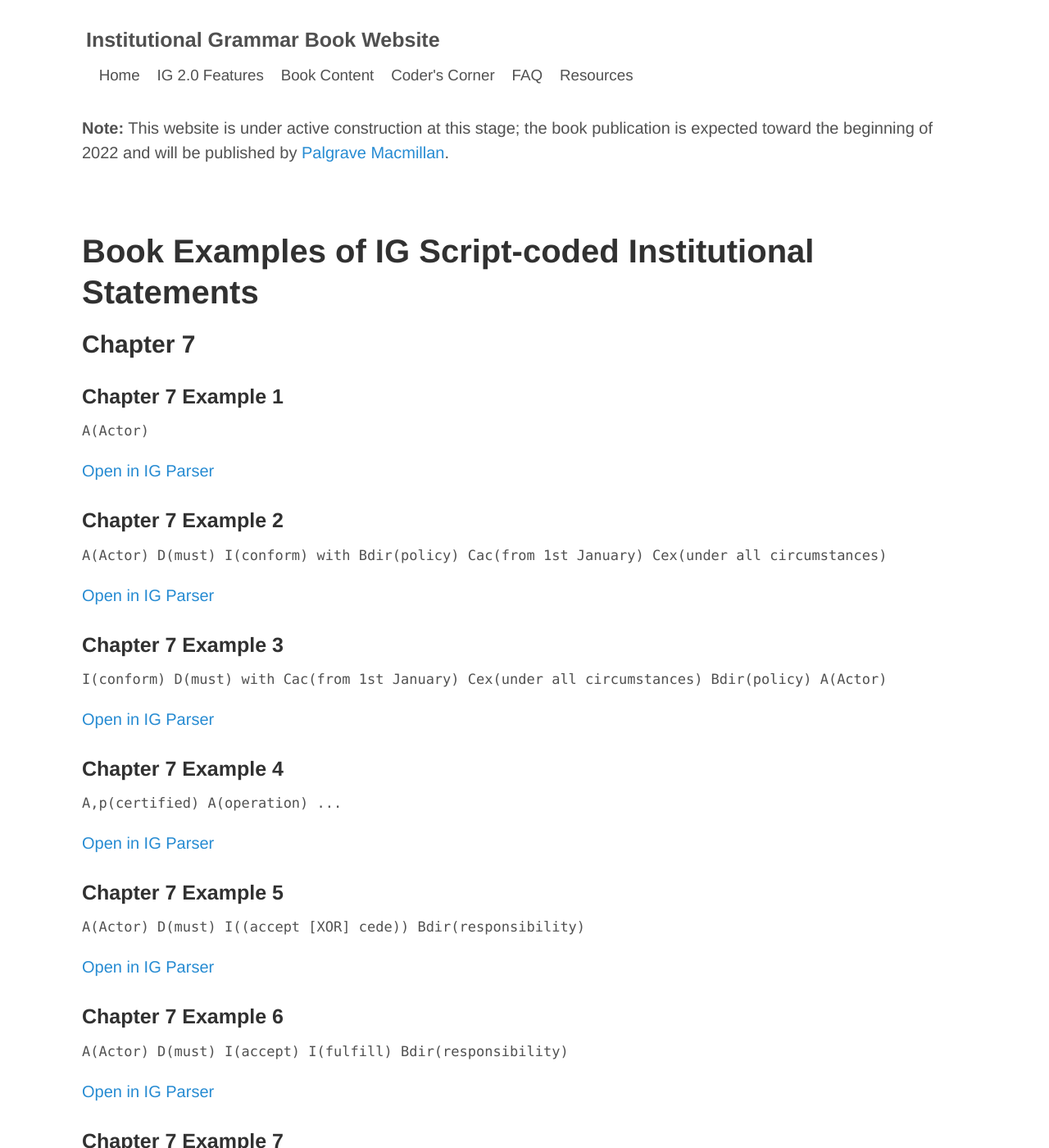
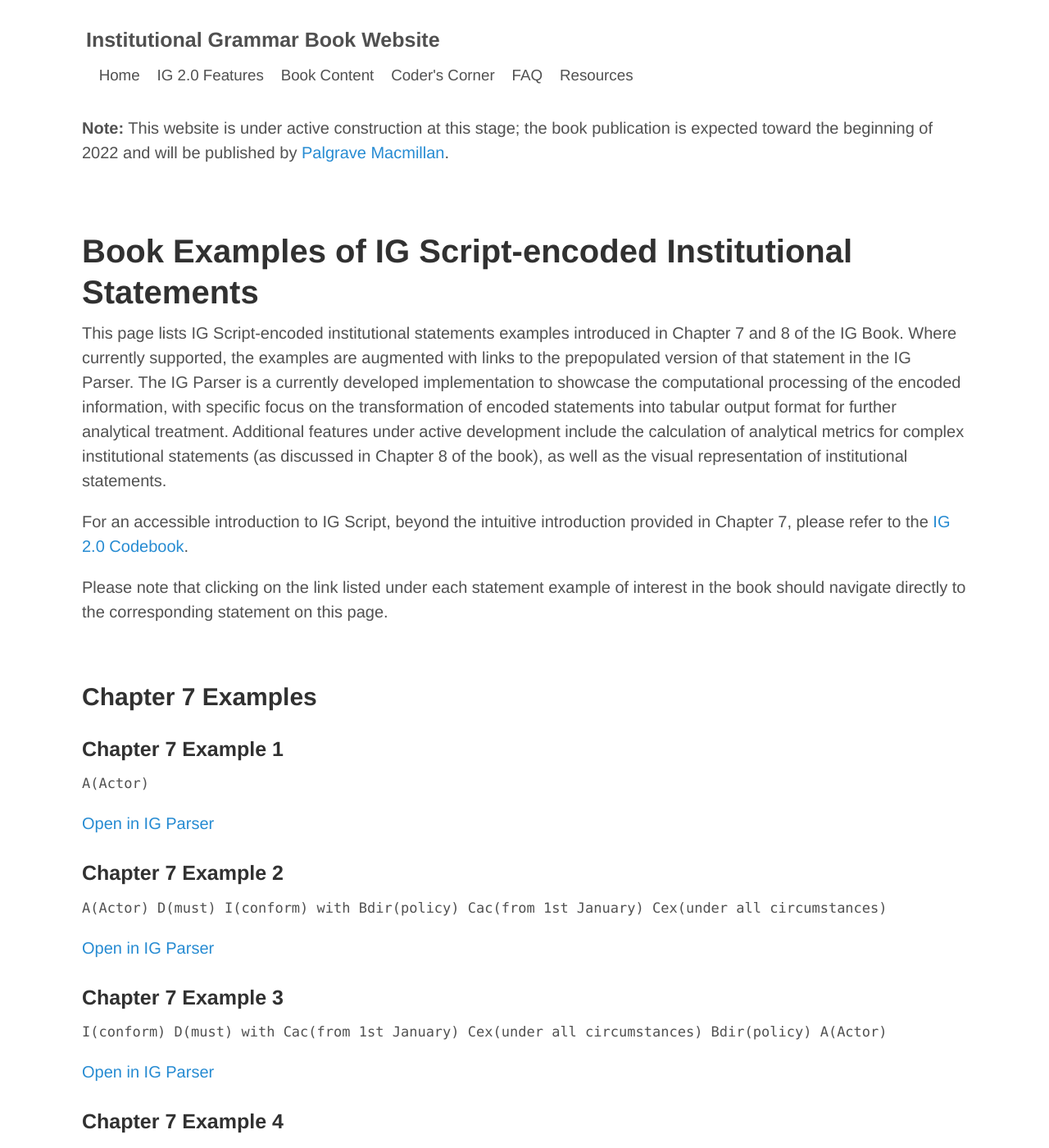
Before and after one commit to InstitutionalGrammar/IG-Book, a Jekyll site: the page built from book-examples.md, in a window 1280 px wide and 1400 px high. Shown: the whole window at 82% size. Built offline with Jekyll 4.4.1, drawn with Linux system fonts in a browser that asks for light colours; some of the changed text lies outside the part shown.

Commit message:
Refined book-examples.md.

```diff
--- a/book-examples.md
+++ b/book-examples.md
@@ -3,9 +3,16 @@ layout: default
 title: IG Book
 ---
 
-# Book Examples of IG Script-coded Institutional Statements
+# Book Examples of IG Script-encoded Institutional Statements
 
-## Chapter 7
+This page lists IG Script-encoded institutional statements examples introduced in Chapter 7 and 8 of the IG Book. Where currently supported, the examples are augmented with links to the prepopulated version of that statement in the IG Parser. The IG Parser is a currently developed implementation to showcase the computational processing of the encoded information, with specific focus on the transformation of encoded statements into tabular output format for further analytical treatment. Additional features under active development include the calculation of analytical metrics for complex institutional statements (as discussed in Chapter 8 of the book), as well as the visual representation of institutional statements.
+
+For an accessible introduction to IG Script, beyond the intuitive introduction provided in Chapter 7, please refer to the [IG 2.0 Codebook](https://arxiv.org/abs/2008.08937).
+
+Please note that clicking on the link listed under each statement example of interest in the book should navigate directly to the corresponding statement on this page.
+
+<br/>
+## Chapter 7 Examples
 
 <a name="ed1ch7ex1"></a>
 ### Chapter 7 Example 1
@@ -262,7 +269,8 @@ title: IG Book
 
 [Open in IG Parser](http://128.39.143.144:4040/?rawStmt=When%20Program%20Manager%20reveals%20that%20accredited%20certifying%20agent%20is%20not%20in%20compliance%20with%20the%20Act%20or%20regulations%20in%20this%20part,%20when%20Program%20Manager%20inspects,%20reviews%20or%20investigates%20accredited%20certifying%20agent,%20Program%20Manager%20shall%20send%20notification%20of%20non-compliance%20to%20the%20accredited%20certifying%20agent.&codedStmt=Cac{When%20A[role=[actor,experiencer]](Program%20Manager)%20I(reveals)%20Bdir[type=abstract]{A,p(accredited)%20A[role=actor](certifying%20agent)%20I[regfunc=violate](is%20not%20in%20compliance)%20with%20the%20Bdir[anim=inanimate,ref=[act,part]]((Act%20[OR]%20regulations%20in%20this%20part))}%20Cac{When%20A[role=actor](Program%20Manager)%20I[regfunc=monitor](((inspects%20[OR]%20reviews)%20[OR]%20investigates))%20Bind,p(accredited)%20Bind[role=experiencer](certifying%20agent)}}%20A[role=actor](Program%20Manager)%20D(shall)%20I(send)%20Bdir[type=concrete,anim=inanimate](notification)%20Bdir,p(of%20non-compliance)%20to%20the%20Bind,p(accredited)%20Bind[role=[recipient,maleficiary]](certifying%20agent).&stmtId=1)
 
-## Chapter 8
+<br/>
+## Chapter 8 Examples
 
 <a name="ed1ch8ex1"></a>
 ### Chapter 8 Example 1
```
